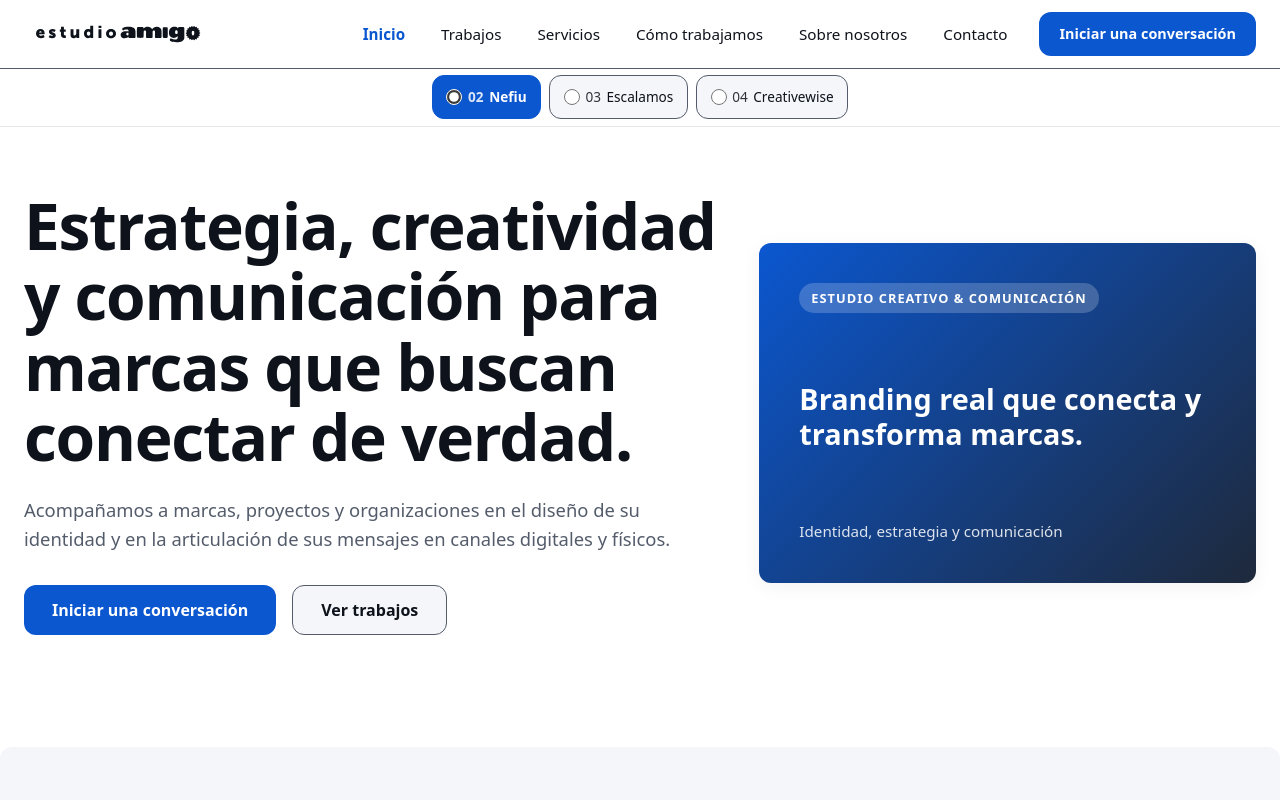
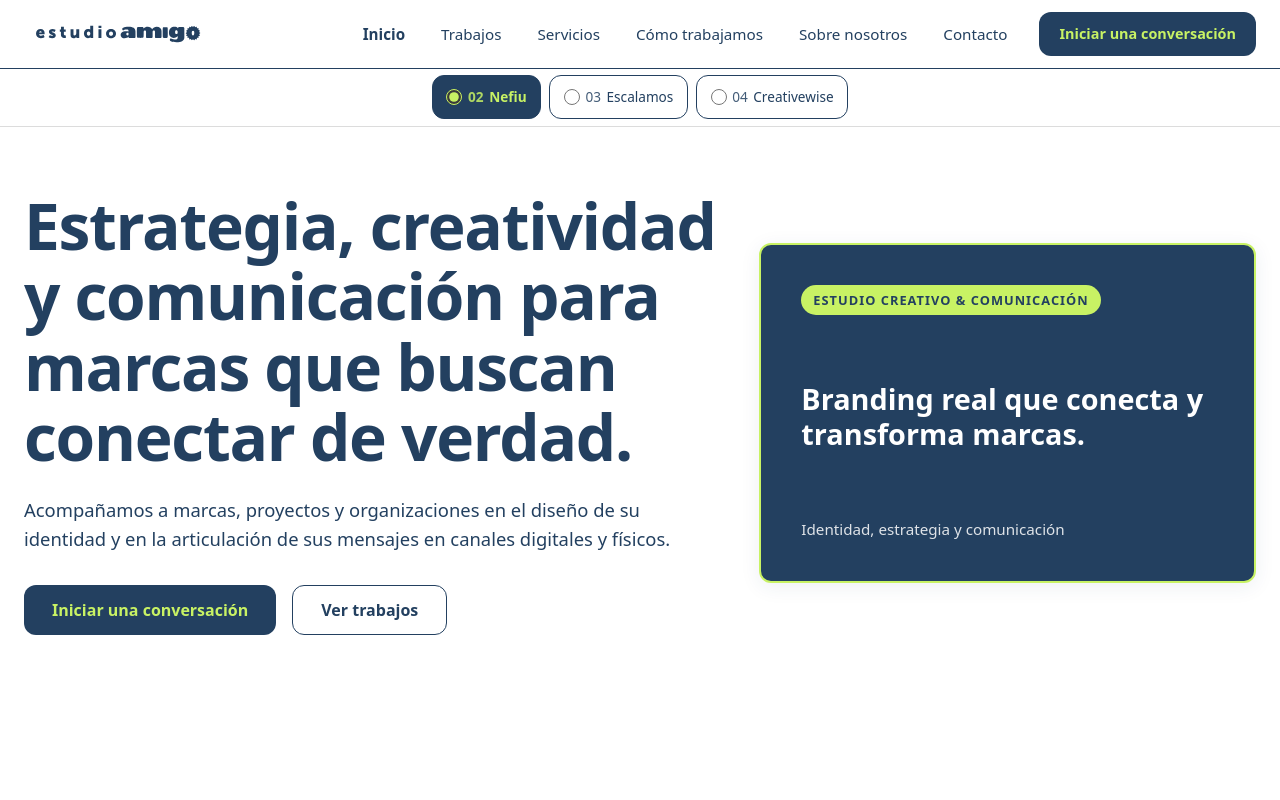
Before and after one commit to facugm/estudio-amigo, a React (Vite) app: page / in a window 1280 px wide. Shown: the top 800 px of the page. Built offline with nearby package versions, Linux system fonts and the light colour scheme; a web font is replaced by a local one.

Commit message:
feat(variant): brand identity and compliant styles for 02 Nefiu

```diff
--- a/src/variants/nefiu/nefiu.css
+++ b/src/variants/nefiu/nefiu.css
@@ -1,15 +1,15 @@
 /* 02 · Nefiu - Identity + Commercial Presentation */
 
 [data-variant='nefiu'] {
-  --nefiu-border: 1px solid rgba(14, 18, 26, 0.1);
-  --nefiu-card-bg: #f8fafc;
-  --nefiu-shadow: 0 4px 20px rgba(0, 0, 0, 0.05);
+  --nefiu-border: 1px solid var(--c-gray, #dcdcdc);
+  --nefiu-card-bg: var(--c-surface, #ffffff);
+  --nefiu-shadow: 0 4px 20px rgba(35, 64, 96, 0.08);
   background-color: var(--c-bg);
   color: var(--c-fg);
 }
 
 [data-variant='nefiu'] .site-header {
-  background-color: rgba(255, 255, 255, 0.95);
+  background-color: var(--c-surface, #ffffff);
   border-bottom: var(--nefiu-border);
 }
 
@@ -88,7 +88,7 @@
 
 [data-variant='nefiu'] .nefiu-btn-primary:hover {
   transform: translateY(-2px);
-  box-shadow: 0 4px 12px rgba(11, 87, 208, 0.25);
+  box-shadow: 0 4px 12px rgba(35, 64, 96, 0.25);
 }
 
 [data-variant='nefiu'] .nefiu-btn-outline {
@@ -106,11 +106,11 @@
 }
 
 [data-variant='nefiu'] .nefiu-btn-outline:hover {
-  background-color: #e8ecf4;
+  background-color: var(--c-gray, #dcdcdc);
 }
 
 [data-variant='nefiu'] .nefiu-hero-graphic {
-  background: linear-gradient(135deg, #0b57d0 0%, #1e293b 100%);
+  background-color: #234060;
   color: #ffffff;
   border-radius: var(--radius);
   padding: 2.5rem;
@@ -119,16 +119,18 @@
   justify-content: space-between;
   min-height: 340px;
   box-shadow: var(--nefiu-shadow);
+  border: 2px solid #c8f264;
 }
 
 [data-variant='nefiu'] .nefiu-graphic-tag {
   display: inline-block;
   align-self: flex-start;
   font-size: 0.8rem;
-  font-weight: 600;
+  font-weight: 700;
   text-transform: uppercase;
   letter-spacing: 0.08em;
-  background: rgba(255, 255, 255, 0.2);
+  background-color: #c8f264;
+  color: #234060;
   padding: 0.35rem 0.75rem;
   border-radius: 999px;
 }
@@ -200,7 +202,7 @@
 [data-variant='nefiu'] .nefiu-tab[aria-selected='true'] {
   background-color: var(--c-accent);
   color: var(--c-accent-fg);
-  box-shadow: 0 4px 12px rgba(11, 87, 208, 0.2);
+  box-shadow: 0 4px 12px rgba(35, 64, 96, 0.2);
 }
 
 [data-variant='nefiu'] .nefiu-tabpanel {
@@ -256,7 +258,7 @@
 [data-variant='nefiu'] .nefiu-bento-tile[data-size='large'] {
   grid-column: span 2;
   grid-row: span 2;
-  background-color: #f1f4fa;
+  background-color: var(--c-surface, #ffffff);
 }
 
 [data-variant='nefiu'] .nefiu-bento-tile[data-size='wide'] {
--- a/src/variants/nefiu/tokens.ts
+++ b/src/variants/nefiu/tokens.ts
@@ -1,13 +1,14 @@
 import { VariantTokens } from '../types';
+import { BRAND } from '../../brand/palette';
 
 export const nefiuTokens: VariantTokens = {
   colors: {
-    bg: '#ffffff',
-    surface: '#f4f6f9',
-    fg: '#0e121a',
-    muted: '#545c6b',
-    accent: '#0b57d0',
-    accentFg: '#ffffff'
+    bg: BRAND.white,
+    surface: BRAND.white,
+    fg: BRAND.navy,
+    muted: BRAND.navy,
+    accent: BRAND.navy,
+    accentFg: BRAND.lime
   },
   radius: '12px',
   space: '12px'
```
Also changed, not shown: 2 other files (tests, documents, lock files or other folders).
